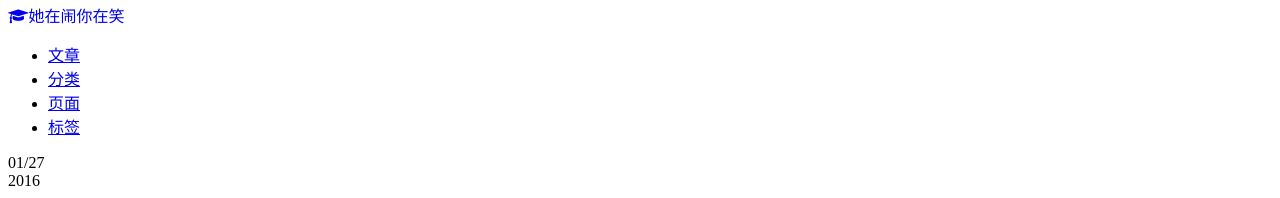
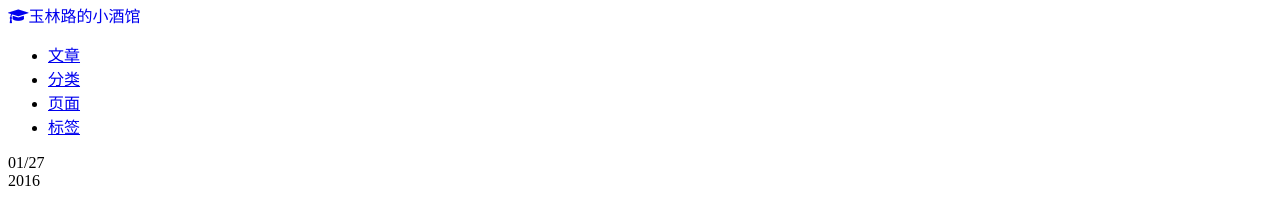
Before and after one commit to hqpsoft/hqpsoft.github.io, a Jekyll site: the page built from index.md, in a window 1280 px wide and 900 px high. Shown: the top 198 px of the window. Built offline with Jekyll 4.4.1, drawn with Linux system fonts in a browser that asks for light colours; nearby versions of some CDN libraries; Markdown is read by kramdown in place of the engine named in the settings.

Commit message:
test commit user

```diff
--- a/_config.yml
+++ b/_config.yml
@@ -10,7 +10,7 @@ safe: false
 # Themes are encouraged to use these universal variables
 # so be sure to set them if your theme uses them.
 #
-title : 她在闹你在笑
+title : 玉林路的小酒馆
 tagline: Site Tagline
 author :
   name : HqpSoft
```
